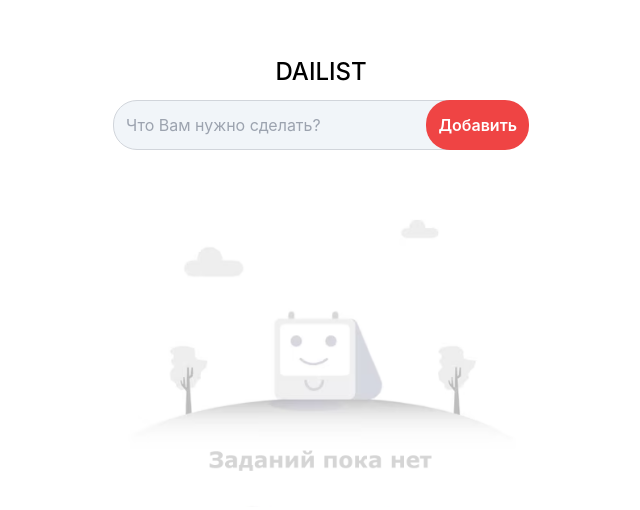
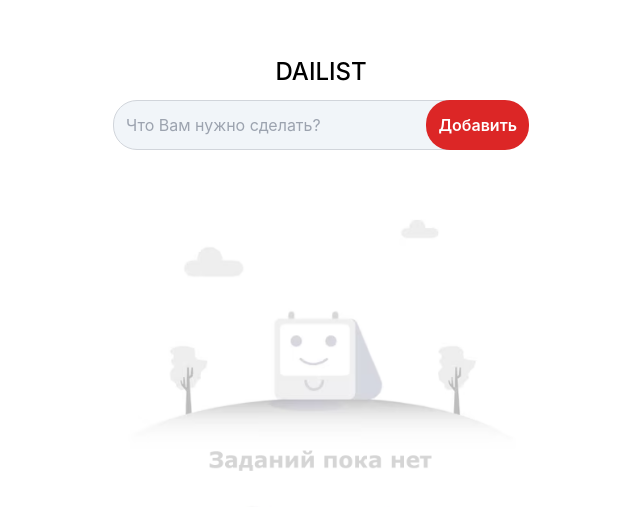
Before and after one commit to lembas-cracker/Task-Manager, a React (Create React App) app: page / in a window 1280 px wide. Shown: the top 510 px of the page, without its empty margins (319-959 px from the left). Built offline with nearby package versions, Linux system fonts and the light colour scheme.

Commit message:
Change the Add button color

```diff
--- a/src/TodoForm.jsx
+++ b/src/TodoForm.jsx
@@ -25,7 +25,7 @@ const TodoForm = () => {
           ref={ref}
           className="form-input text-md my-3 p-3 w-11/12 border border-gray-300 bg-slate-100 rounded-3xl focus:outline-none focus:shadow-inner"
         />
-        <button className="absolute top-3 right-0 p-3 leading-[1.65rem] font-semibold bg-red-500 text-white rounded-3xl hover:bg-red-400 focus:outline-none focus:ring focus:border-blue-500">
+        <button className="absolute top-3 right-0 p-3 leading-[1.65rem] font-semibold bg-red-600 text-white rounded-3xl hover:bg-red-500 focus:outline-none focus:ring focus:border-blue-500">
           Добавить
         </button>
       </form>
```
